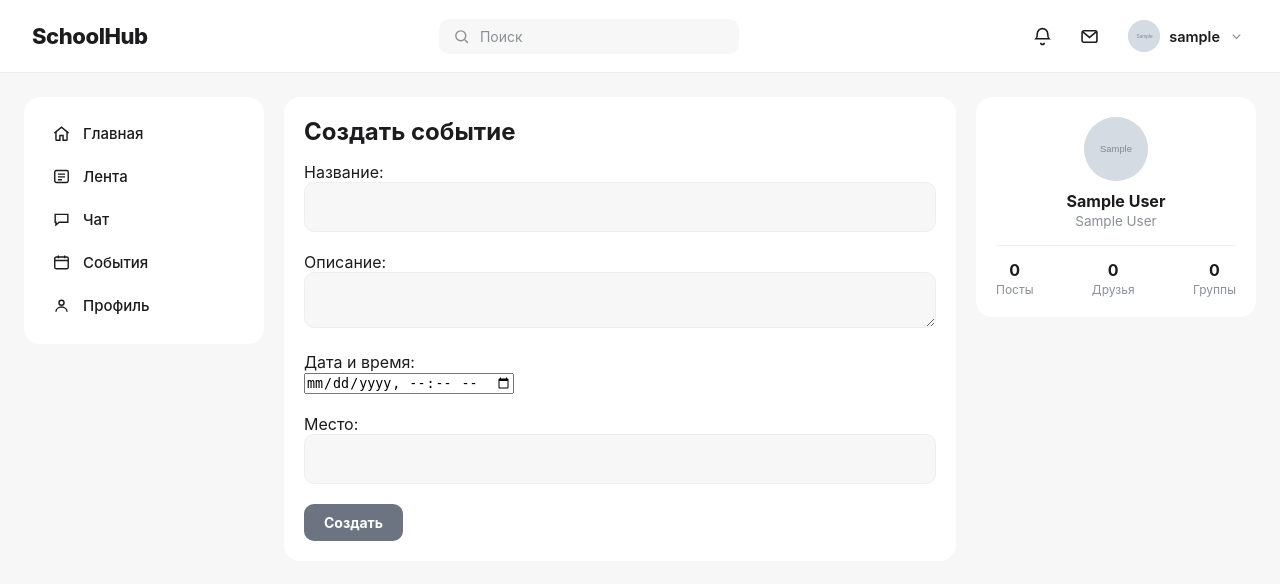
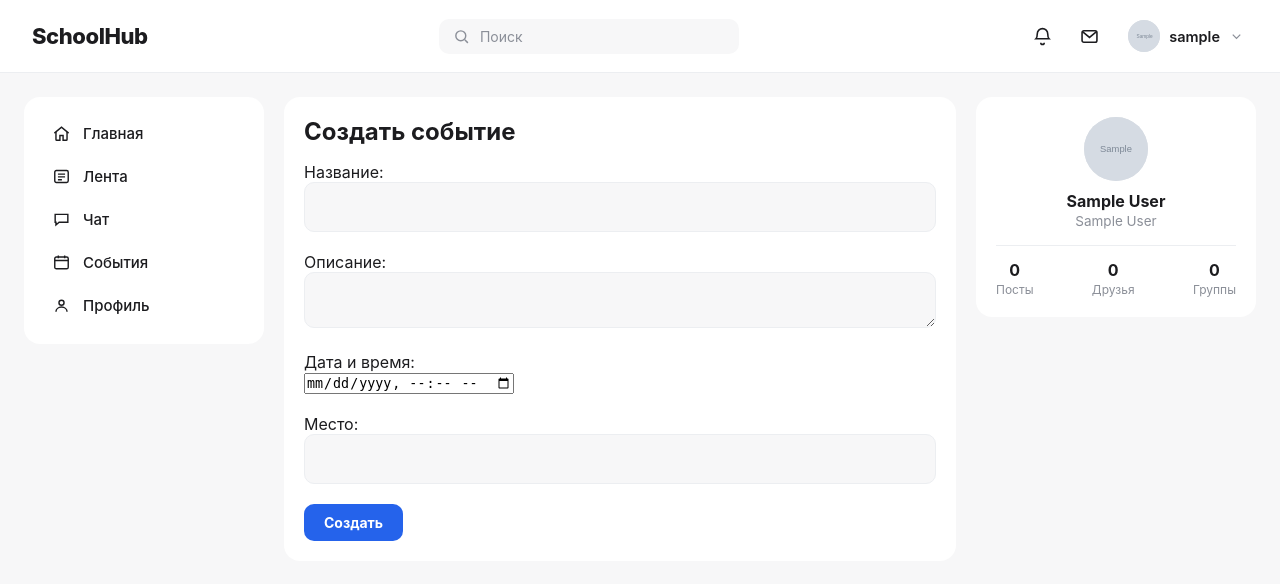
Before and after one commit to esipov117-commits/Schoolhub01, a Django app: page /events/create/ in a window 1280 px wide. Shown: the top 584 px of the page. Run offline with Django 5.2, Linux system fonts and the light colour scheme; a user stored in the database is signed in; tables that the repository leaves empty hold one stand-in row (values such as "Sample post"); grey boxes marked "Sample" are stand-in pictures.

Commit message:
Changed bttn colour

```diff
--- a/templates/base.html
+++ b/templates/base.html
@@ -11,8 +11,8 @@
         --text: #1c1c1f;
         --muted: #8b8f98;
         --border: #eceef1;
-        --accent: #6b7480;
-        --accent-hover: #565f6a;
+        --accent: #2563eb;
+        --accent-hover: #1d4ed8;
         --sidebar-active-bg: #f1f2f4;
         --online-dot: #3fb950;
     }
```
